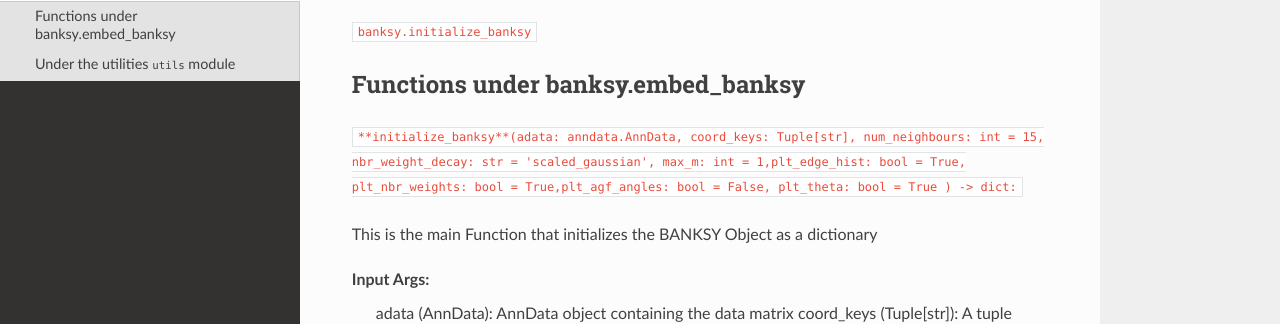
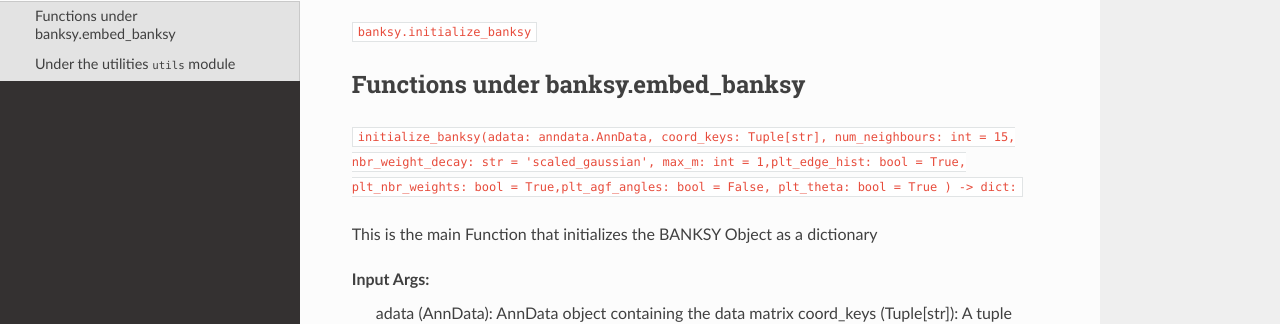
Before and after one commit to yifei-1021/read-the-docs, a Sphinx documentation site: the page built from docs/source/api.rst, in a window 1280 px wide and 1382 px high. Shown: the part 190-514 px from the top of the window. Built offline with Sphinx 7.4.7 and the Read the Docs theme 2.0.0, drawn with Linux system fonts in a browser that asks for light colours; pages that are not in the unit, such as notebooks, are missing from menus.

```diff
--- a/docs/source/api.rst
+++ b/docs/source/api.rst
@@ -8,7 +8,7 @@ Under the main ``banksy`` module
 
 Functions under banksy.embed_banksy
 -------
-``**initialize_banksy**(adata: anndata.AnnData, coord_keys: Tuple[str], num_neighbours: int = 15, nbr_weight_decay: str = 'scaled_gaussian', max_m: int = 1,plt_edge_hist: bool = True, plt_nbr_weights: bool = True,plt_agf_angles: bool = False, plt_theta: bool = True ) -> dict:``
+``initialize_banksy(adata: anndata.AnnData, coord_keys: Tuple[str], num_neighbours: int = 15, nbr_weight_decay: str = 'scaled_gaussian', max_m: int = 1,plt_edge_hist: bool = True, plt_nbr_weights: bool = True,plt_agf_angles: bool = False, plt_theta: bool = True ) -> dict:``
 
 This is the main Function that initializes the BANKSY Object as a dictionary
 
```
